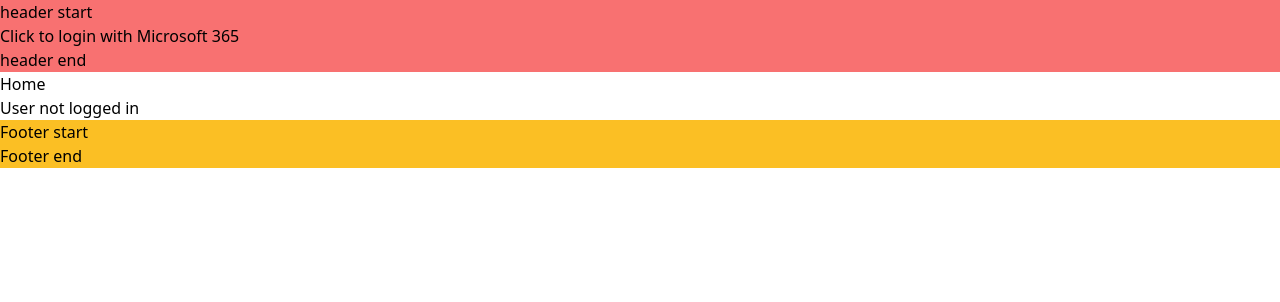
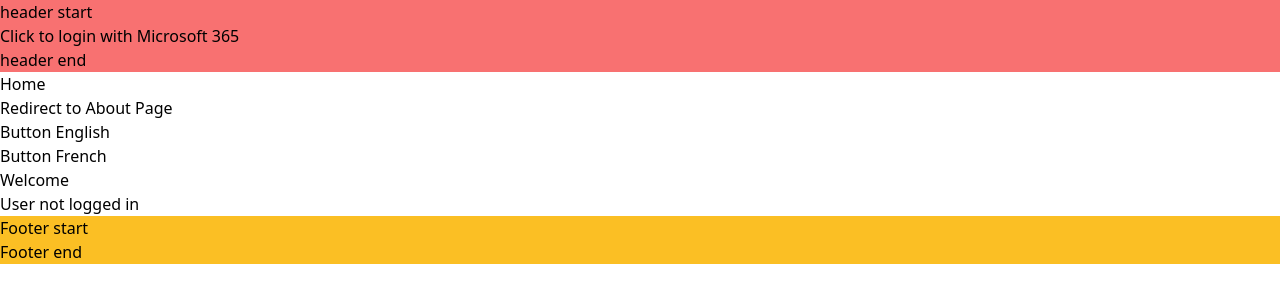
Before and after one commit to derecklhw/seaguard, a Nuxt app: page / in a window 1280 px wide. Shown: the top 302 px of the page. Built offline with nearby package versions, Linux system fonts and the light colour scheme; no server answers.

Commit message:
feat: add Multi-Language

```diff
--- /dev/null
+++ b/lang/en-US.json
@@ -0,0 +1,4 @@
+{
+    "welcome": "Welcome",
+    "about": "About"
+}
--- /dev/null
+++ b/lang/fr-FR.json
@@ -0,0 +1,4 @@
+{
+    "welcome": "Bienvenue",
+    "about": "À propos"
+}
--- a/nuxt.config.ts
+++ b/nuxt.config.ts
@@ -44,4 +44,26 @@ export default defineNuxtConfig({
       endpoint: process.env.AZURE_AI_DOCUMENT_INTELLIGENCE_API_ENDPOINT,
     },
   },
+  modules: ["@nuxtjs/i18n"],
+  i18n: {
+    locales: [
+      {
+        code: "en",
+        file: "en-US.json",
+      },
+      {
+        code: "fr",
+        file: "fr-FR.json",
+      },
+    ],
+    lazy: true,
+    langDir: "lang",
+    defaultLocale: "en",
+    strategy: "prefix_except_default",
+    detectBrowserLanguage: {
+      useCookie: true,
+      cookieKey: "i18n_redirected",
+      redirectOn: "root", // recommended
+    },
+  },
 });
--- a/package.json
+++ b/package.json
@@ -14,6 +14,7 @@
     "@azure/core-auth": "^1.8.0",
     "@azure/msal-browser": "^3.23.0",
     "@google/generative-ai": "^0.19.0",
+    "@nuxtjs/i18n": "^8.5.3",
     "mssql": "^11.0.1",
     "nuxt": "^3.13.0",
     "vue": "latest"
--- a/pages/about.vue
+++ b/pages/about.vue
@@ -1,5 +1,8 @@
 <template>
   <section>
-    <p>This page will be displayed at the /about route.</p>
+    <p>This page will be displayed at the /{{ $t("about") }} route.</p>
   </section>
 </template>
+<script setup>
+const { locale, setLocale } = useI18n();
+</script>
--- a/pages/index.vue
+++ b/pages/index.vue
@@ -4,7 +4,17 @@
   </div>
   <div class="home-container" v-else>
     <p>Home</p>
-    <pre>{{ data }}</pre>
+    <!-- <pre>{{ data }}</pre> -->
+    <div>
+      <NuxtLink :to="localePath('about')"
+        >Redirect to {{ $t("about") }} Page</NuxtLink
+      >
+      <br />
+      <button @click="setLocale('en')">Button English</button>
+      <br />
+      <button @click="setLocale('fr')">Button French</button>
+      <p>{{ $t("welcome") }}</p>
+    </div>
     <div v-if="!profile">
       <p>User not logged in</p>
     </div>
@@ -35,6 +45,8 @@
   </div>
 </template>
 <script setup>
+const { locale, setLocale } = useI18n();
+const localePath = useLocalePath();
 const { $profileInfo, $profileImg, $logout } = useNuxtApp();
 const profile = ref();
 const profileImg = ref();
```
Also changed, not shown: 1 other file (tests, documents, lock files or other folders).
